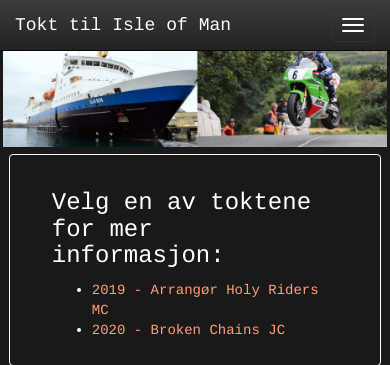
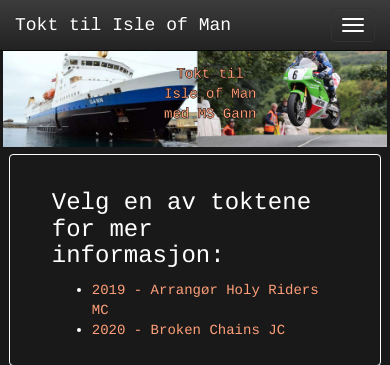
Before and after one commit to knut-erik/tkmanx, a PHP site: page / in a window 390 px wide. Shown: the top 365 px of the page. Run offline with PHP 8.4, Linux system fonts and the light colour scheme; some libraries are stand-ins or nearby versions.

Commit message:
More css tricks

```diff
--- a/web/banner.php
+++ b/web/banner.php
@@ -1,6 +1,9 @@
 <div class="container-fluid TKBanner" >
     <div class="row">
         <div class="col-xs-12">
+            <div class="TKFont TKBannerText">
+                Tokt til</br>Isle of Man</br>med MS Gann
+            </div>
             <img class="img-responsive" src="./img/tkmanx_header.jpg" alt="None">
         </div>
     </div>
--- a/web/css/tk.css
+++ b/web/css/tk.css
@@ -84,6 +84,45 @@ a {
     padding-bottom: 0.5em;
 }
 
+.TKBannerText {
+    padding: 0px;
+    padding-bottom: 0px;
+    position: absolute;
+    width: 100%;
+    height: 60%;
+    top: 20%;
+    font-size: 420%;
+    -webkit-text-stroke-width: 2px;
+    -webkit-text-stroke-color: #000000;
+    color: #ffa07a !important;
+    text-align: center;
+    font-weight: bold;
+    /*background-color: rgba(239, 245, 239, 0.4);*/
+
+}
+
+/** iPad and such **/
+@media (max-width:812px) {
+
+    .TKBannerText {
+        font-size: 260%;
+        -webkit-text-stroke-width: 1px;
+        top: 20%;
+    }
+}
+/** Small phones like iPhone6/7/8 **/
+@media (max-width:414px) {
+
+    .TKBannerText {
+        font-size: 100%;
+        -webkit-text-stroke-width: 0.5px;
+        top: 25%;
+    }
+
+}
+
+
+
 
 .TKBackNorway {
     opacity: 0.5;
@@ -126,7 +165,6 @@ a {
     .TKChapterBorder {
 
         border-right: 1px solid #FFFFFF;
-
     }
 }
 
```
